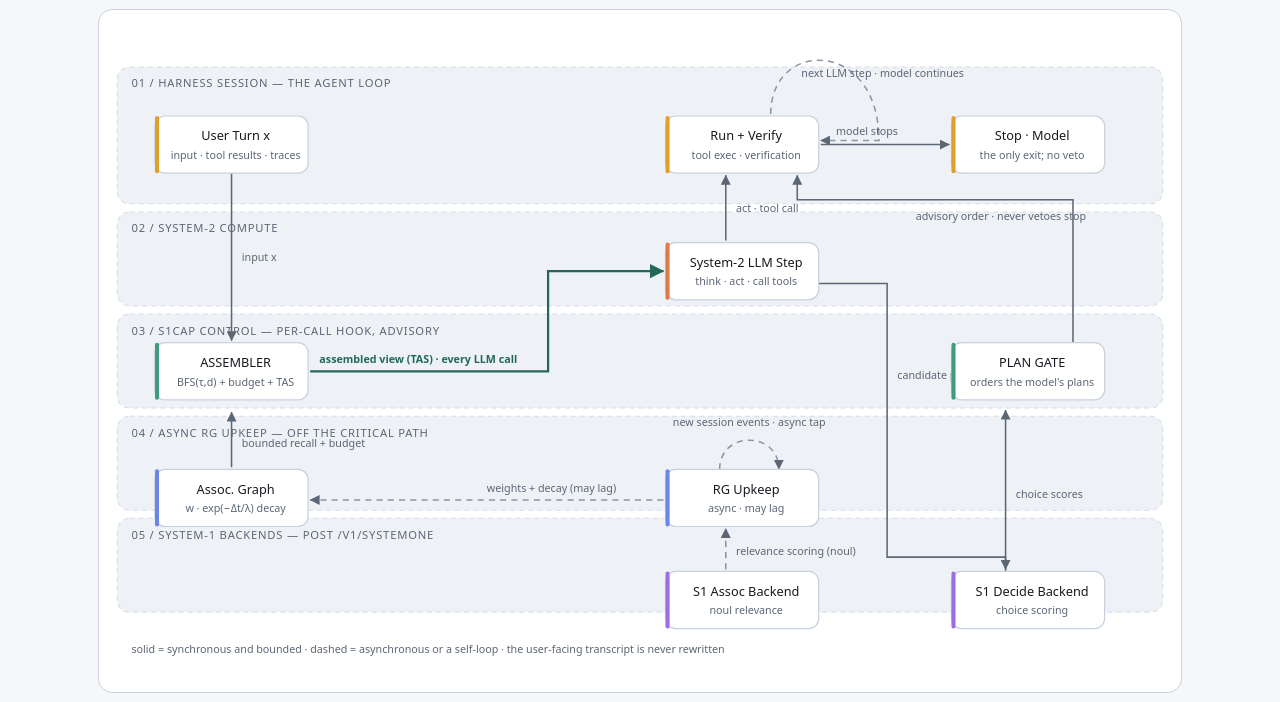
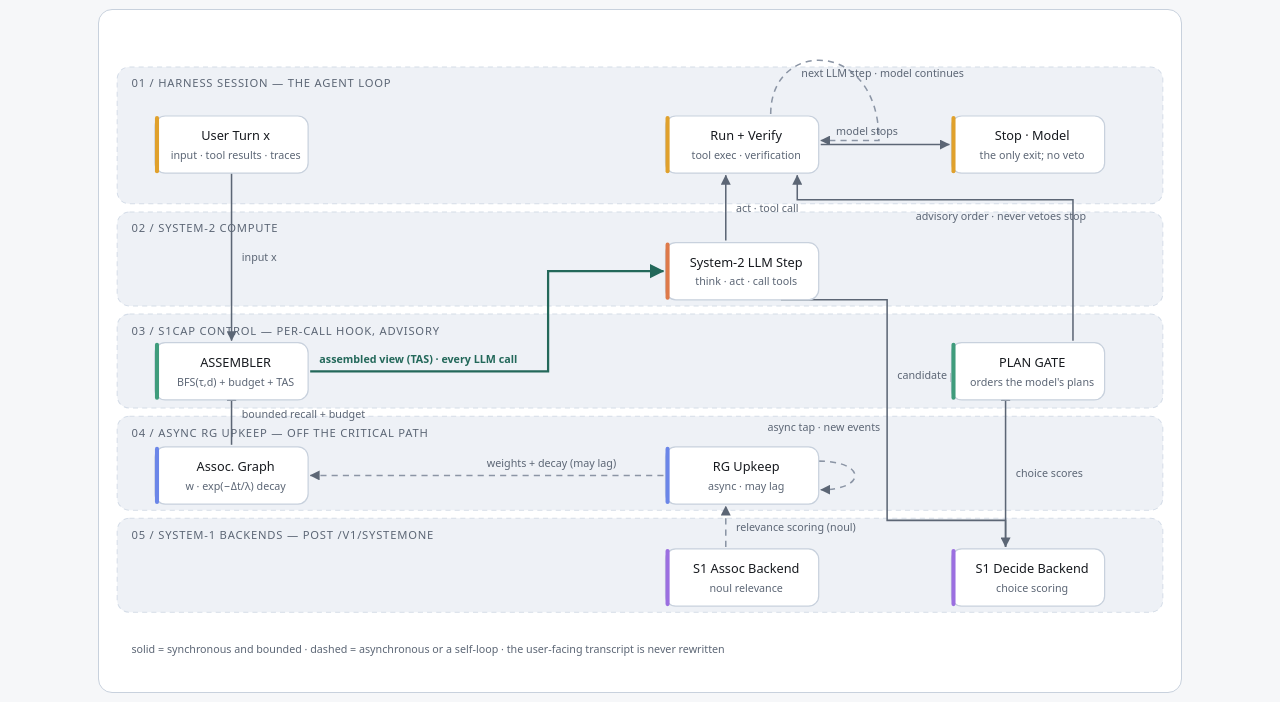
Before and after one commit to Jaffe2718/s1cap, a website: page docs/figures/s1cap-technical-route.html in a window 1280 px wide. Shown: the part 58-760 px from the top of the page. Drawn offline with Linux system fonts and the light colour scheme.

Commit message:
fix(figures): put lane-04/05 nodes back inside their lanes; add a diagram guard
Reported: RG Upkeep, Assoc. Graph, S1 Assoc Backend and S1 Decide Backend rendered outside the lane
they belong to.

Cause: the bands were laid out at y = 46/188/288/388/488 (92-134 tall) but the bottom two lanes kept
their node Y positions from an earlier revision, so those four nodes sat 22px lower than the other
lanes' nodes and their bottom edge crossed the band boundary (e.g. lane 04 spans 388..480 while the
node occupied 440..496). Lanes 02 and 03 were fine (28-30px top gap); lanes 04 and 05 were at 52px.

Fix: node top = band top + 30 in every lane (lane 04 nodes at y=418, lane 05 at y=518), with every
touching edge endpoint, label and the async-tap self-loop moved with them; the self-loop now sits on
RG Upkeep's right edge so it stays inside the band.

Guard so it cannot regress silently: scripts/check-diagram.mjs parses the SVG and asserts that every
node box lies fully inside the lane band containing its centre, stays inside the band's horizontal
extent, and that no two node boxes overlap. Verified both ways - it exits 1 with a precise message on
a deliberate 50px shift ('Assoc. Graph leaves lane 05: node 468..524 vs lane 488..580') and 0 on the
fixed file. README development commands updated (and the stale test count corrected to 51).

Also verified in the browser: 10 nodes inside 5 lanes, no overlaps, no horizontal overflow, light and
dark screenshots refreshed.

```diff
--- a/docs/figures/s1cap-technical-route.html
+++ b/docs/figures/s1cap-technical-route.html
@@ -111,25 +111,25 @@
       <path class="edge" d="M 697 122 L 823 122" marker-end="url(#arrow)"/>
       <text class="edge-label" x="712" y="113">model stops</text>
 
-      <path class="edge" d="M 120 438 L 120 384" marker-end="url(#arrow)"/>
-      <text class="edge-label" x="130" y="418">bounded recall + budget</text>
+      <path class="edge" d="M 120 416 L 120 364" marker-end="url(#arrow)"/>
+      <text class="edge-label" x="130" y="390">bounded recall + budget</text>
 
-      <path class="edge dashed" d="M 543 470 L 197 470" marker-end="url(#arrow)"/>
-      <text class="edge-label" x="370" y="462">weights + decay (may lag)</text>
+      <path class="edge dashed" d="M 543 446 L 197 446" marker-end="url(#arrow)"/>
+      <text class="edge-label" x="370" y="438">weights + decay (may lag)</text>
 
-      <path class="edge dashed" d="M 604 538 L 604 498" marker-end="url(#arrow)"/>
-      <text class="edge-label" x="614" y="524">relevance scoring (noul)</text>
+      <path class="edge dashed" d="M 604 516 L 604 476" marker-end="url(#arrow)"/>
+      <text class="edge-label" x="614" y="500">relevance scoring (noul)</text>
 
-      <path class="edge dashed" d="M 598 440 C 598 402, 656 402, 656 440" marker-end="url(#arrow)"/>
-      <text class="edge-label" x="627" y="398" text-anchor="middle">new session events · async tap</text>
+      <path class="edge dashed" d="M 695 432 C 742 432, 742 460, 697 460" marker-end="url(#arrow)"/>
+      <text class="edge-label" x="700" y="402" text-anchor="middle">async tap · new events</text>
 
-      <path class="edge" d="M 658 258 L 762 258 L 762 526 L 878 526 L 878 538" marker-end="url(#arrow)"/>
+      <path class="edge" d="M 658 274 L 762 274 L 762 490 L 878 490 L 878 516" marker-end="url(#arrow)"/>
       <text class="edge-label" x="772" y="352">candidate plans</text>
 
-      <path class="edge" d="M 878 540 L 878 382" marker-end="url(#arrow)"/>
-      <text class="edge-label" x="888" y="468">choice scores</text>
+      <path class="edge" d="M 878 516 L 878 364" marker-end="url(#arrow)"/>
+      <text class="edge-label" x="888" y="448">choice scores</text>
 
-      <path class="edge" d="M 944 316 L 944 176 L 674 176 L 674 152" marker-end="url(#arrow)"/>
+      <path class="edge" d="M 944 314 L 944 176 L 674 176 L 674 152" marker-end="url(#arrow)"/>
       <text class="edge-label" x="790" y="196">advisory order · never vetoes stop</text>
 
       <!-- nodes -->
@@ -151,17 +151,17 @@
       <g class="node c"><rect x="825" y="316" width="150" height="56" rx="10"/><rect class="bar" x="825" y="316" width="4" height="56" rx="2"/>
         <text x="904" y="340">PLAN GATE</text><text class="sub" x="904" y="358">orders the model's plans</text></g>
 
-      <g class="node u"><rect x="45" y="440" width="150" height="56" rx="10"/><rect class="bar" x="45" y="440" width="4" height="56" rx="2"/>
-        <text x="124" y="464">Assoc. Graph</text><text class="sub" x="124" y="482">w · exp(−Δt/λ) decay</text></g>
+      <g class="node u"><rect x="45" y="418" width="150" height="56" rx="10"/><rect class="bar" x="45" y="418" width="4" height="56" rx="2"/>
+        <text x="124" y="442">Assoc. Graph</text><text class="sub" x="124" y="460">w · exp(−Δt/λ) decay</text></g>
 
-      <g class="node u"><rect x="545" y="440" width="150" height="56" rx="10"/><rect class="bar" x="545" y="440" width="4" height="56" rx="2"/>
-        <text x="624" y="464">RG Upkeep</text><text class="sub" x="624" y="482">async · may lag</text></g>
+      <g class="node u"><rect x="545" y="418" width="150" height="56" rx="10"/><rect class="bar" x="545" y="418" width="4" height="56" rx="2"/>
+        <text x="624" y="442">RG Upkeep</text><text class="sub" x="624" y="460">async · may lag</text></g>
 
-      <g class="node s1"><rect x="545" y="540" width="150" height="56" rx="10"/><rect class="bar" x="545" y="540" width="4" height="56" rx="2"/>
-        <text x="624" y="564">S1 Assoc Backend</text><text class="sub" x="624" y="582">noul relevance</text></g>
+      <g class="node s1"><rect x="545" y="518" width="150" height="56" rx="10"/><rect class="bar" x="545" y="518" width="4" height="56" rx="2"/>
+        <text x="624" y="542">S1 Assoc Backend</text><text class="sub" x="624" y="560">noul relevance</text></g>
 
-      <g class="node s1"><rect x="825" y="540" width="150" height="56" rx="10"/><rect class="bar" x="825" y="540" width="4" height="56" rx="2"/>
-        <text x="904" y="564">S1 Decide Backend</text><text class="sub" x="904" y="582">choice scoring</text></g>
+      <g class="node s1"><rect x="825" y="518" width="150" height="56" rx="10"/><rect class="bar" x="825" y="518" width="4" height="56" rx="2"/>
+        <text x="904" y="542">S1 Decide Backend</text><text class="sub" x="904" y="560">choice scoring</text></g>
 
       <text class="note" x="22" y="620">solid = synchronous and bounded · dashed = asynchronous or a self-loop · the user-facing transcript is never rewritten</text>
     </svg>
```
Also changed, not shown: scripts/check-diagram.mjs (added, +86 -0 lines), README.md, docs/figures/s1cap-technical-route.dark.png, docs/figures/s1cap-technical-route.light.png.
